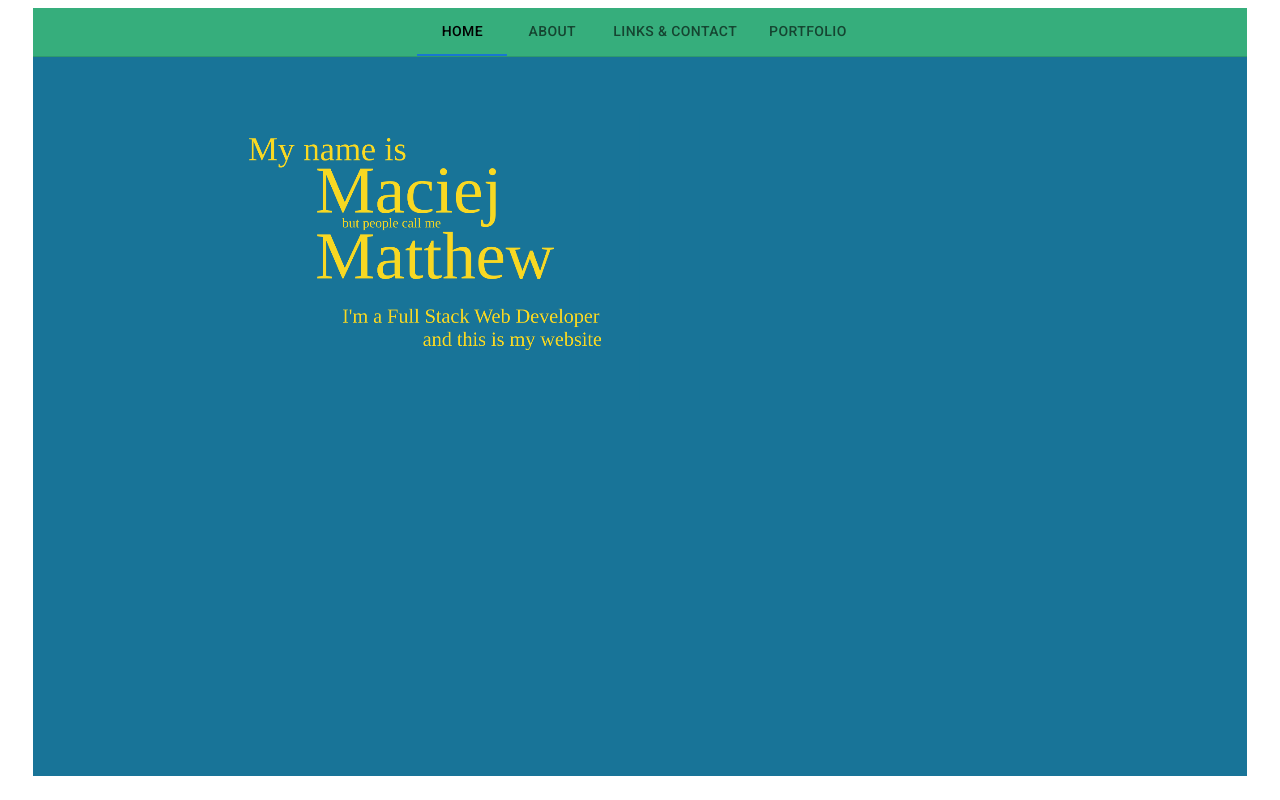
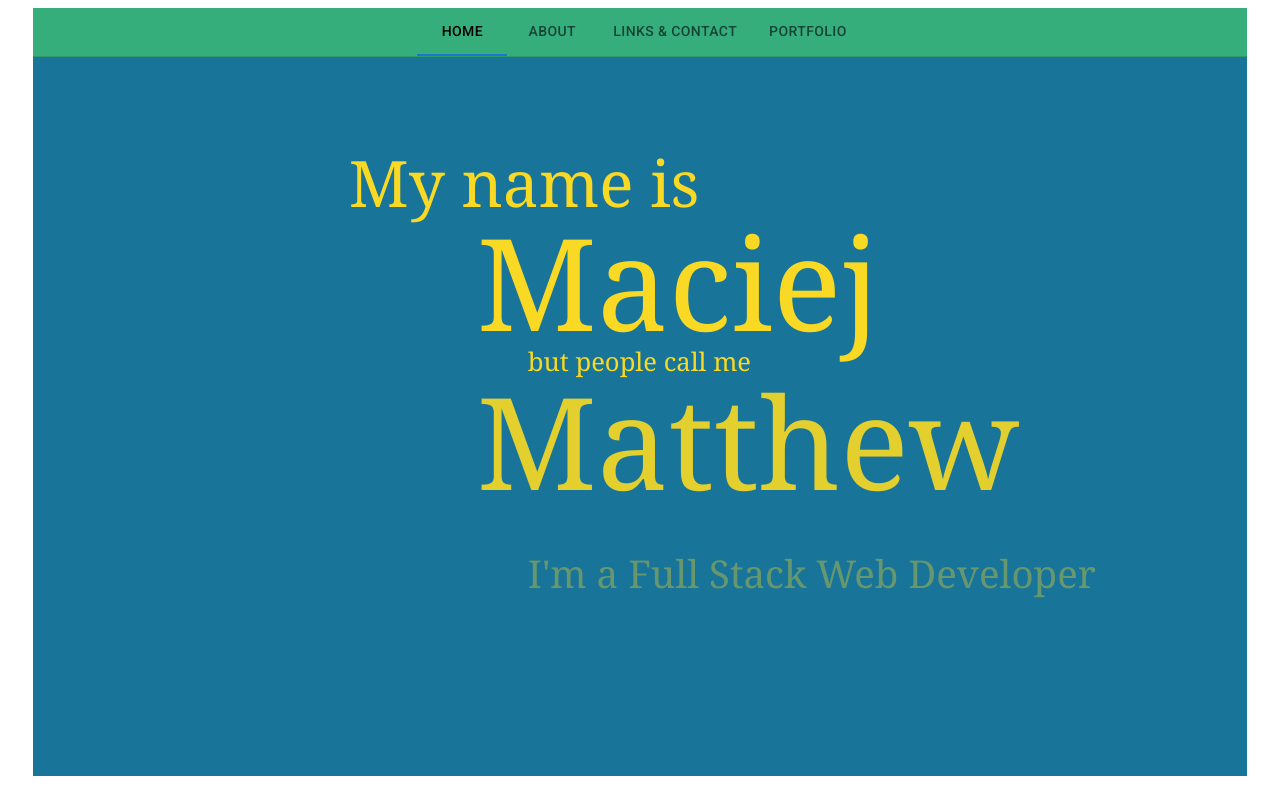
Before and after one commit to mattbed/Portfolio, a React (Create React App) app: page / in a window 1280 px wide. Built offline with nearby package versions, Linux system fonts and the light colour scheme.

Commit message:
Implement rough version of transition

```diff
--- a/src/Header.js
+++ b/src/Header.js
@@ -77,8 +77,9 @@ function Header() {
         </Tabs>
       </Box>
       <TabPanel value={value} index={0}>
-      {/* {(counter ? <Home /> : <HomeAfterLoad />)} */}
-      <HomeAfterLoad />
+      {(counter ? <Home /> : <HomeAfterLoad />)}
+      {/* testing purposes */}
+      {/* <HomeAfterLoad /> */}
       </TabPanel>
       <TabPanel value={value} index={1}>
         <About />
--- a/src/HomeAfterLoad.js
+++ b/src/HomeAfterLoad.js
@@ -4,20 +4,18 @@ import HomeImage from './portfolio.png';
 import React from "react";
 
 function HomeAfterLoad() {
-  const [counter, setCounter] = React.useState(true);
-  const updateCounter = function() {
-    setCounter(false);
+  const [counter1, setCounter1] = React.useState(true);
+  const updateCounter1 = function() {
+    setCounter1(false);
   }
-  window.onload = function() {
-    setTimeout(updateCounter, 1000);
-  };
+  setTimeout(updateCounter1, 300);
 
   return (
     <div className="outer-box">
-      {(counter ? <HomeTransition /> :
+      {(counter1 ? <HomeTransition /> :
       <main className="inner-box02">
         <div className="home-box">
-          <img src={HomeImage} class="width-fit" />
+          <img src={HomeImage} className="width-fit" alt=""/>
         </div>
         <div className="menu-box">
           <div className="menu-box-item">
--- a/src/HomeTransition.css
+++ b/src/HomeTransition.css
@@ -1,21 +1,33 @@
 .transform-box {
-  width:50%;
+  /* width:50%;
   margin:auto;
-  margin-top:5%;
+  margin-top:5%; */
+  width:90vw;
+  margin:auto;
+  margin-top:5vh;
+  display: flex;
 }
 
 .width-fit-transform{
   position: absolute;
   margin: auto;
-  top: -80%;
+  top: -68%;
   bottom: -80%;
-  left: -80%;
+  left: -88%;
   right: -80%;
 
-  width: 70%;
+  width: 72%;
   height: auto;
 
-  animation: resize 0.8s ease;
+  /* top: -100%;
+  bottom: -100%;
+  left: -100%;
+  right: -100%;
+
+  width: 100%;
+  height: auto; */
+
+  animation: resize 0.3s linear;
   animation-fill-mode: both;
   transform-origin: top left;
 }
--- a/src/HomeTransition.js
+++ b/src/HomeTransition.js
@@ -6,7 +6,7 @@ function HomeTransition() {
    return (
     <div className="outer-box">
       <main className="transform-box">
-        <img src={HomeImage} class="width-fit-transform" />
+        <img src={HomeImage} className="width-fit-transform" alt=""/>
       </main>
     </div>
   );
```
